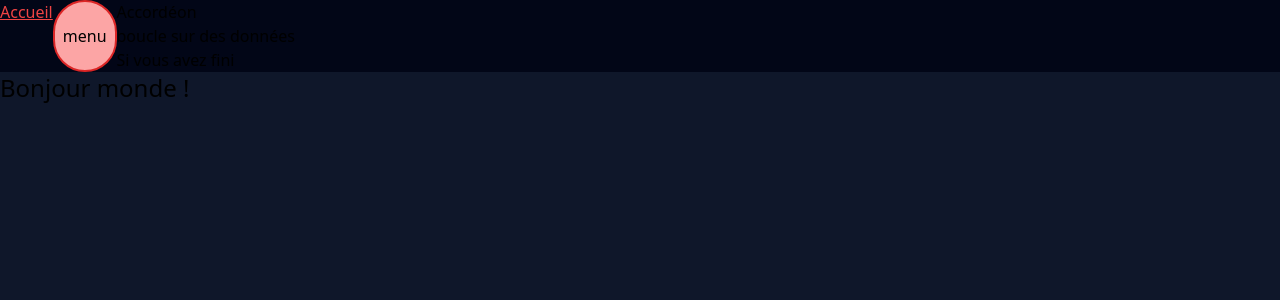
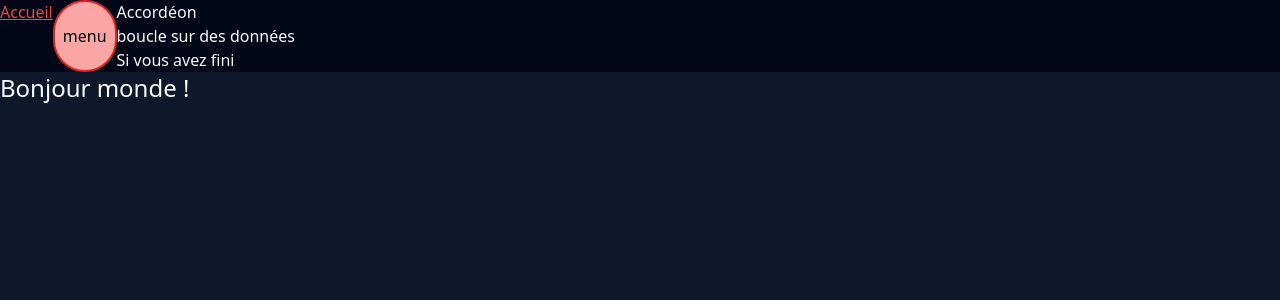
Before and after one commit to MMI-SAE-203/r213-2024-pracht-tp1-BardeyLucas, a Vue app: page / in a window 1280 px wide. Both pictures are taken after a click on the button "menu". Shown: the top 300 px of the page. Built offline with nearby package versions, Linux system fonts and the light colour scheme.

Commit message:
texte color

```diff
--- a/src/App.vue
+++ b/src/App.vue
@@ -24,7 +24,7 @@ onErrorCaptured((err, instance, info) => {
     <!-- nav#mainNav>ul>li*3>a[href="#"]{item $} -->
     <Transition class="transition-transform duration-1000" enter-from-class="-translate-x-full"
       enter-to-class="translate-x-0" leave-active-class="-translate-x-full">
-      <nav id="mainNav" v-show="menuIsOpen">
+      <nav id="mainNav" v-show="menuIsOpen" class="text-slate-50">
         <ul>
           <li>
             <RouterLink to="/accordeon">Accordéon</RouterLink>
@@ -39,7 +39,7 @@ onErrorCaptured((err, instance, info) => {
       </nav>
     </Transition>
   </header>
-  <RouterView class="bg-slate-900 h-screen" v-slot="{ Component }">
+  <RouterView class="bg-slate-900 h-screen text-slate-50" v-slot=" { Component }">
     <Suspense>
       <component :is="Component" />
     </Suspense>
```
